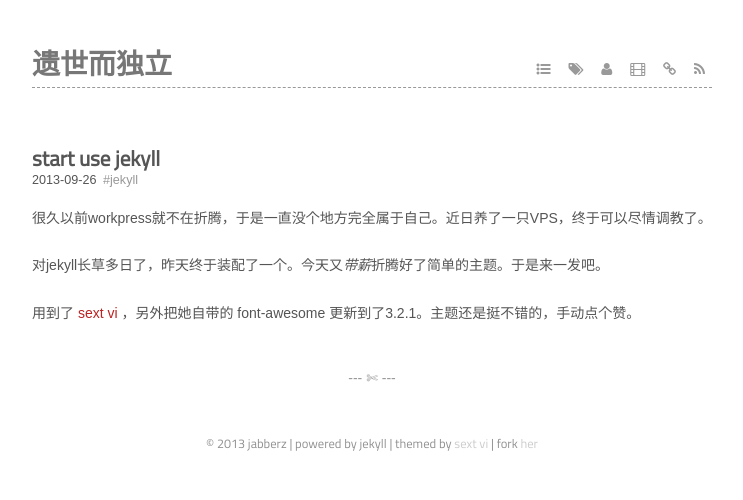
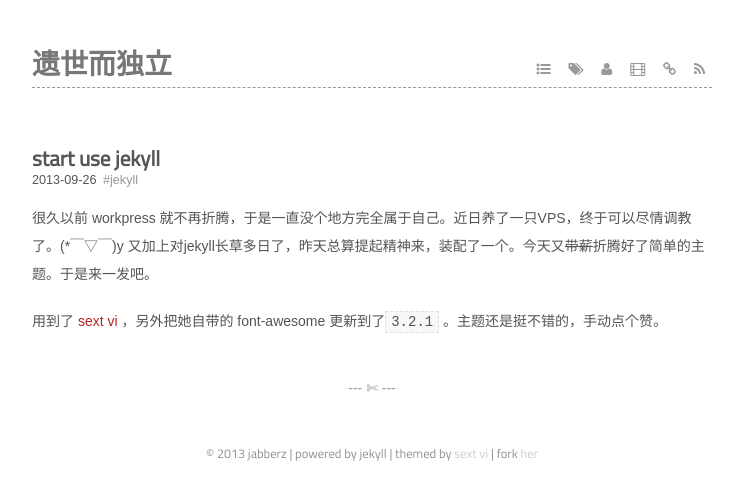
Before and after one commit to jabbber/myblog, a Jekyll site: the page built from _posts/2013-09-26-start-use-jekyll.markdown, in a window 1280 px wide. Shown: the top 500 px of the page, without its empty margins (268-1011 px from the left). Built offline with Jekyll 4.4.1, drawn with Linux system fonts in a browser that asks for light colours; some web fonts are replaced; Markdown is read by kramdown in place of the engine named in the settings; comment, search, counter and statistics services are not loaded.

Commit message:
modify post

```diff
--- a/_posts/2013-09-26-start-use-jekyll.markdown
+++ b/_posts/2013-09-26-start-use-jekyll.markdown
@@ -6,8 +6,6 @@ tags:
   - jekyll
 ---
 
-很久以前workpress就不在折腾，于是一直没个地方完全属于自己。近日养了一只VPS，终于可以尽情调教了。
+很久以前 workpress 就不再折腾，于是一直没个地方完全属于自己。近日养了一只VPS，终于可以尽情调教了。(\*￣▽￣)y 又加上对jekyll长草多日了，昨天总算提起精神来，装配了一个。今天又<strike>带薪</strike>折腾好了简单的主题。于是来一发吧。
 
-对jekyll长草多日了，昨天终于装配了一个。今天又*带薪*折腾好了简单的主题。于是来一发吧。
-
-用到了 [sext vi](https://github.com/waynezhang/blog) ，另外把她自带的 font-awesome 更新到了3.2.1。主题还是挺不错的，手动点个赞。
+用到了 [sext vi](https://github.com/waynezhang/blog) ，另外把她自带的 font-awesome 更新到了`3.2.1` 。主题还是挺不错的，手动点个赞。
```
